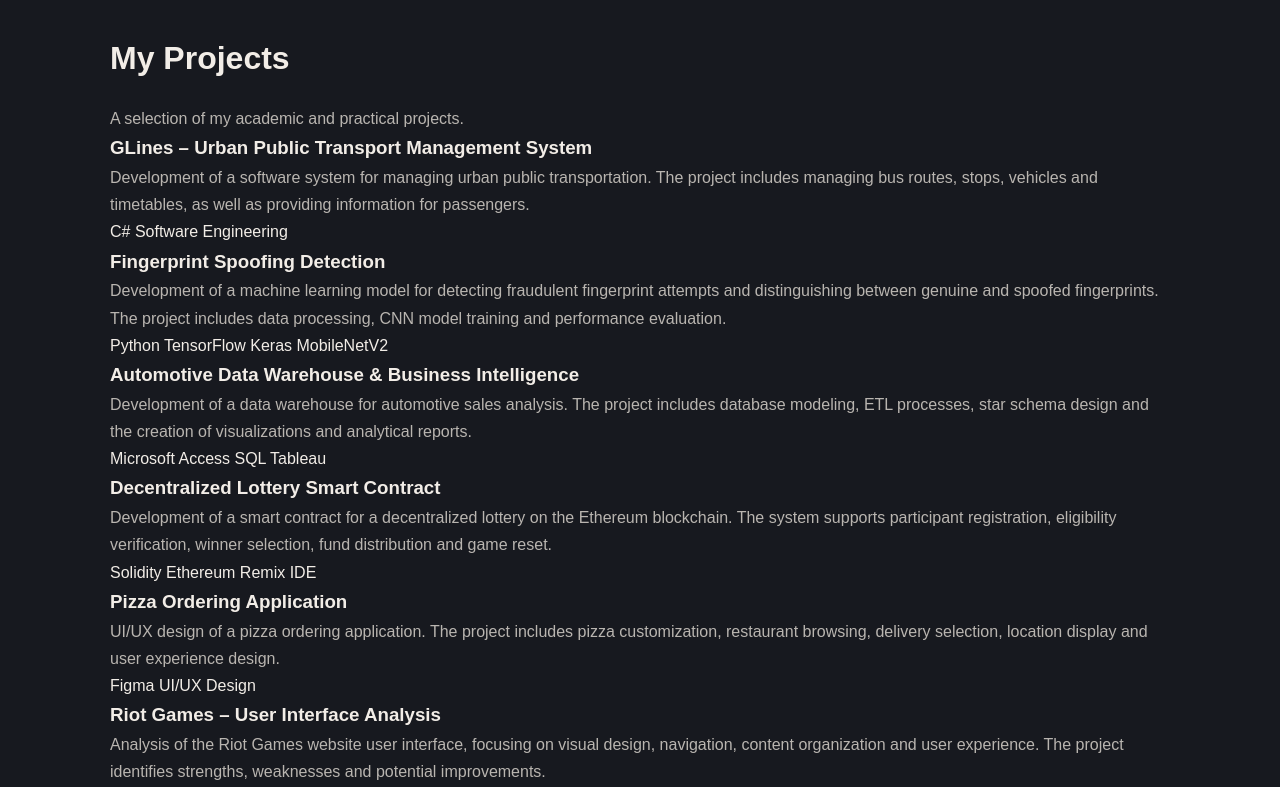
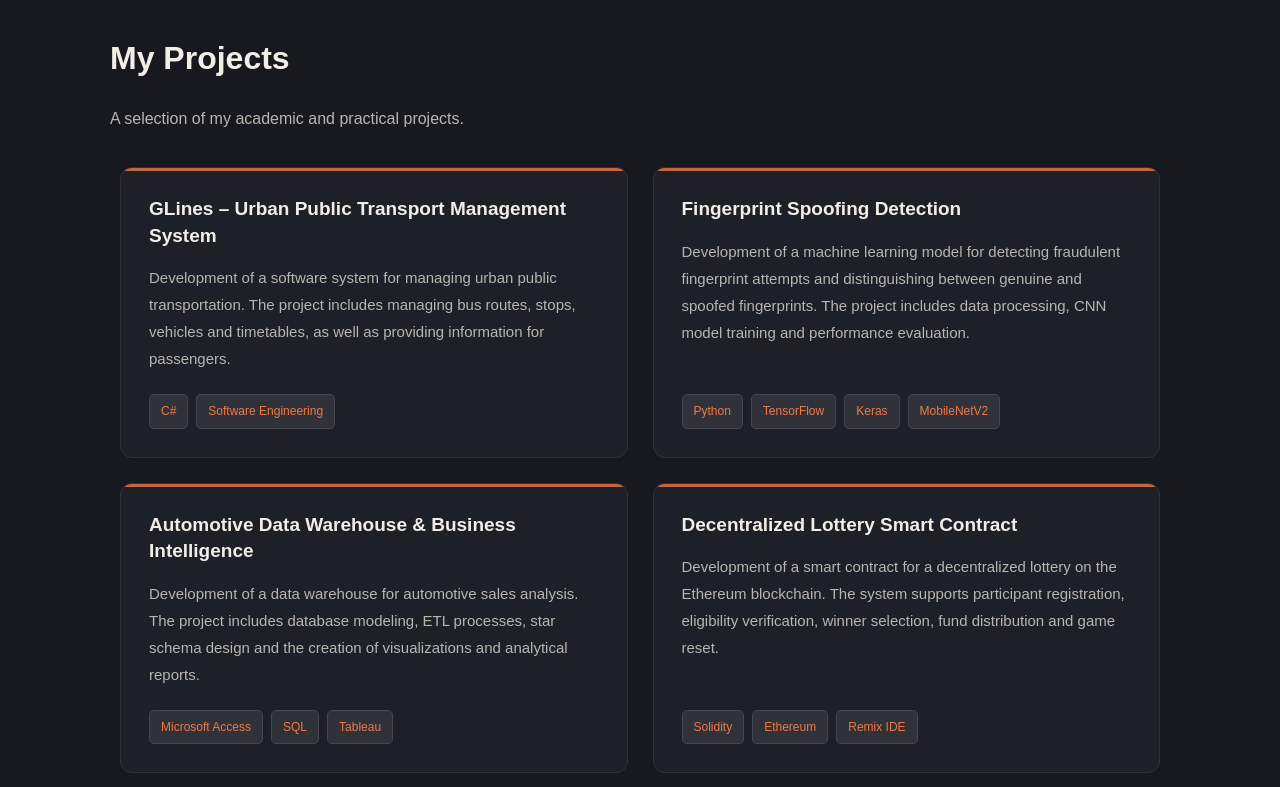
Before and after one commit to bsostar66/bsostar66.github.io, a plain HTML site: page index.html in a window 1280 px wide. Shown: the part 1780-2567 px from the top of the page. Drawn offline with Linux system fonts and the light colour scheme.

Commit message:
Add styles for projects section and project cards

```diff
--- a/style.css
+++ b/style.css
@@ -191,3 +191,97 @@ footer {
     color: #F2EDE7;
     font-size: 15px;
 }
+
+
+/* PROJECTS SECTION */
+
+.projects-container {
+    display: grid;
+    grid-template-columns: repeat(2, 1fr);
+    gap: 25px;
+    margin-top: 35px;
+    padding: 0 10px;
+}
+
+.project-card {
+    background-color: #1E2027;
+    border: 1px solid #30323A;
+    border-radius: 12px;
+    padding: 28px;
+    display: flex;
+    flex-direction: column;
+    transition: all 0.3s ease;
+    position: relative;
+    overflow: hidden;
+}
+
+/* Orange accent line */
+
+.project-card::before {
+    content: "";
+    position: absolute;
+    top: 0;
+    left: 0;
+    width: 100%;
+    height: 3px;
+    background-color: #F07845;
+    opacity: 0.8;
+}
+
+/* Hover effect */
+
+.project-card:hover {
+    transform: translateY(-6px);
+    border-color: #F07845;
+    box-shadow: 0 10px 30px rgba(0, 0, 0, 0.25);
+}
+
+/* Project title */
+
+.project-card h3 {
+    color: #F2EDE7;
+    font-size: 19px;
+    line-height: 1.4;
+    margin-bottom: 15px;
+}
+
+/* Project description */
+
+.project-card p {
+    color: #B9B5B0;
+    font-size: 15px;
+    line-height: 1.8;
+    margin-bottom: 22px;
+}
+
+/* Technologies */
+
+.project-tech {
+    display: flex;
+    flex-wrap: wrap;
+    gap: 8px;
+    margin-top: auto;
+}
+
+.project-tech span {
+    background-color: #30323A;
+    color: #F07845;
+    border: 1px solid #454852;
+    padding: 6px 11px;
+    border-radius: 5px;
+    font-size: 12px;
+    font-weight: 500;
+}
+
+/* Responsive layout */
+
+@media (max-width: 750px) {
+    .projects-container {
+        grid-template-columns: 1fr;
+        padding: 0;
+    }
+
+    .project-card {
+        padding: 23px;
+    }
+}
```
